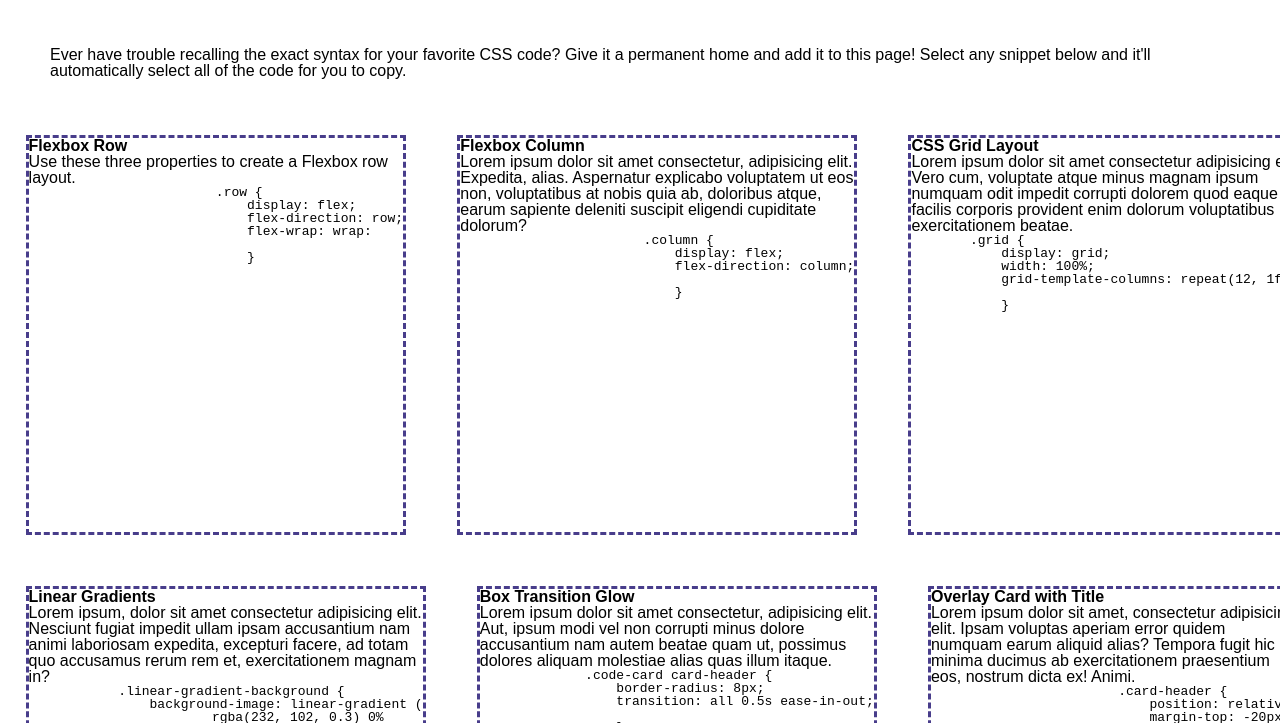
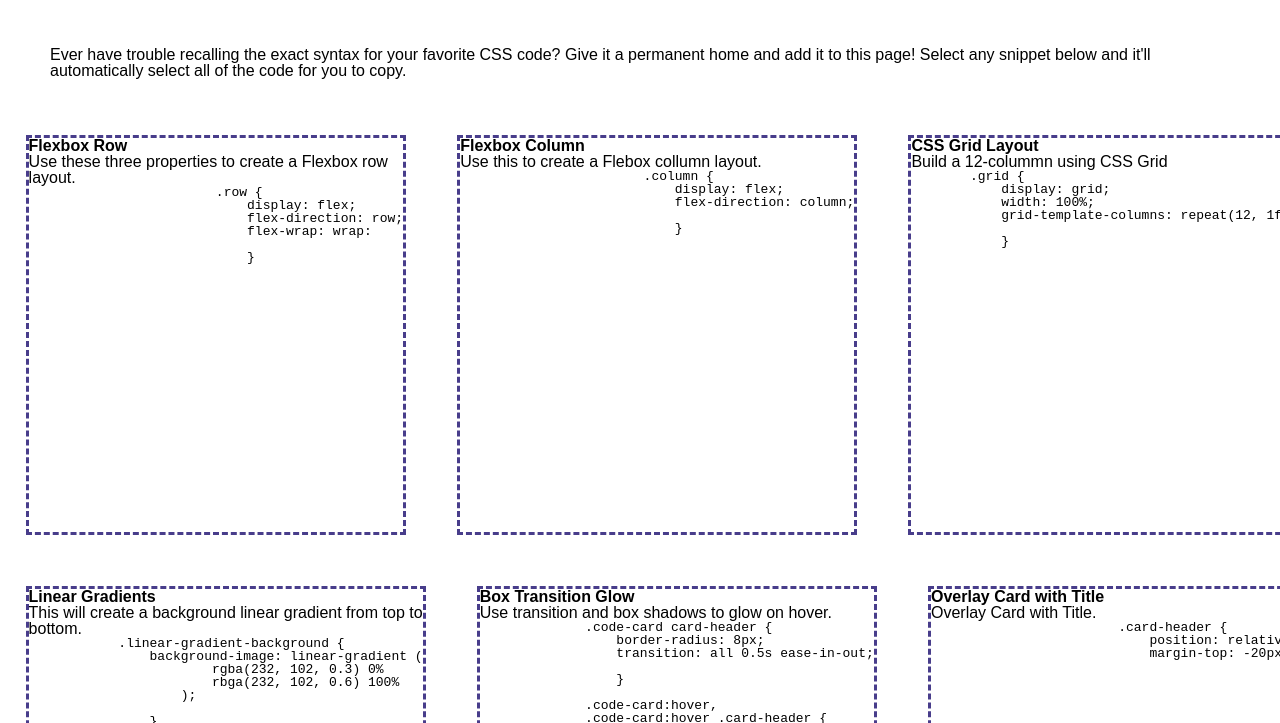
Before and after one commit to captaiiinsolo/miniProject2, a plain HTML site: page index.html in a window 1280 px wide. Shown: the part 77-800 px from the top of the page. Drawn offline with Linux system fonts and the light colour scheme.

Commit message:
Updated HTMLS

```diff
--- a/index.html
+++ b/index.html
@@ -39,7 +39,7 @@
 
             <article class="row-1 card-2">
                 <h2 class="cardHeader">Flexbox Column</h2>
-                <p>Lorem ipsum dolor sit amet consectetur, adipisicing elit. Expedita, alias. Aspernatur explicabo voluptatem ut eos non, voluptatibus at nobis quia ab, doloribus atque, earum sapiente deleniti suscipit eligendi cupiditate dolorum?</p>
+                <p>Use this to create a Flebox collumn layout.</p>
                 <div class="codeSnip">
                     <pre class="codeSnip">
                         .column &#123;
@@ -53,7 +53,7 @@
 
             <article class="row-1 card-3">
                 <h2 class="cardHeader">CSS Grid Layout</h2>
-                <p>Lorem ipsum dolor sit amet consectetur adipisicing elit. Vero cum, voluptate atque minus magnam ipsum numquam odit impedit corrupti dolorem quod eaque facilis corporis provident enim dolorum voluptatibus exercitationem beatae.</p>
+                <p>Build a 12-colummn using CSS Grid</p>
                 <div class="codeSnip">
                     <pre>
                         .grid &#123;
@@ -70,7 +70,7 @@
         <section id="row2">
             <article class="row-2 card-1">
                 <h2 class="cardHeader">Linear Gradients</h2>
-                <p>Lorem ipsum, dolor sit amet consectetur adipisicing elit. Nesciunt fugiat impedit ullam ipsam accusantium nam animi laboriosam expedita, excepturi facere, ad totam quo accusamus rerum rem et, exercitationem magnam in?</p>
+                <p>This will create a background linear gradient from top to bottom.</p>
                 <div class="codeSnip">
                     <pre>
                         .linear-gradient-background &#123;
@@ -86,7 +86,7 @@
 
             <article class="row-2 card-2">
                 <h2 class="cardHeader">Box Transition Glow</h2>
-                <p>Lorem ipsum dolor sit amet consectetur, adipisicing elit. Aut, ipsum modi vel non corrupti minus dolore accusantium nam autem beatae quam ut, possimus dolores aliquam molestiae alias quas illum itaque.</p>
+                <p>Use transition and box shadows to glow on hover.</p>
                 <div class="codeSnip">
                     <pre>
                         .code-card card-header &#123;
@@ -108,7 +108,7 @@
 
             <article class="row-2 card-3">
                 <h2 class="cardHeader">Overlay Card with Title</h2>
-                <p>Lorem ipsum dolor sit amet, consectetur adipisicing elit. Ipsam voluptas aperiam error quidem numquam earum aliquid alias? Tempora fugit hic minima ducimus ab exercitationem praesentium eos, nostrum dicta ex! Animi.</p>
+                <p>Overlay Card with Title.</p>
                 <div class="codeSnip">
                     <pre>
                         .card-header &#123;
```
